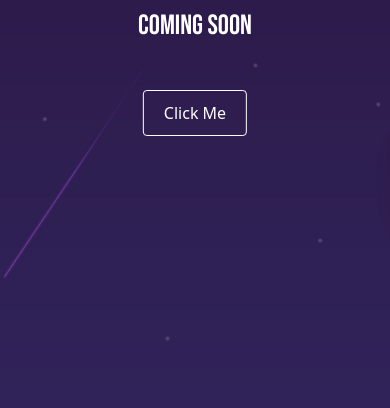
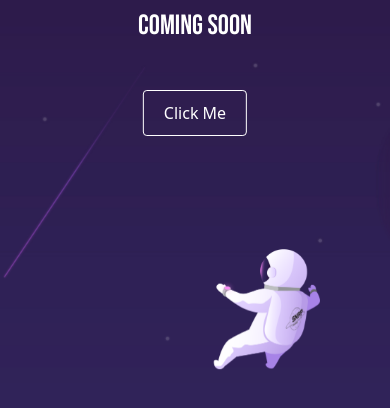
Before and after one commit to michaelfrancesco/comingsoonItem2021, a PHP site: page /home.html in a window 390 px wide. Shown: the part 436-844 px from the top of the page. Run offline with PHP 8.4, Linux system fonts and the light colour scheme; some web fonts are replaced.

Commit message:
nambah animasi

```diff
--- a/home.html
+++ b/home.html
@@ -56,6 +56,8 @@
         </div>
       </div>
 
+      <img src="asset/karakter2.png"id="karakter2">
+
     <!-- jquery scroll" jangan hapus oi -->
     <!-- <div id="panel">TEST</div> -->
 
--- a/style.css
+++ b/style.css
@@ -110,3 +110,33 @@ label{
     background-color: #81007f;
     color: white;
 }
+
+/* Animation */
+#karakter2{
+    height: 250px;
+    position: absolute;
+    bottom: 60px;
+    right: 60px;
+    animation: bounce-2 6s infinite;
+}
+
+@keyframes bounce-2 {
+    0%   { transform: translateY(0); }
+    50%  { transform: translateY(-30px); }
+    100% { transform: translateY(0); }
+}
+
+@media only screen and (max-width: 600px) {
+    #karakter2{
+        height: 90px;
+        bottom: 25px;
+        right: 30px;
+    }
+}
+@media only screen and (max-width: 430px) {
+    #karakter2{
+        height: 120px;
+        bottom: 30px;
+        right: 70px;
+    }
+}
```
